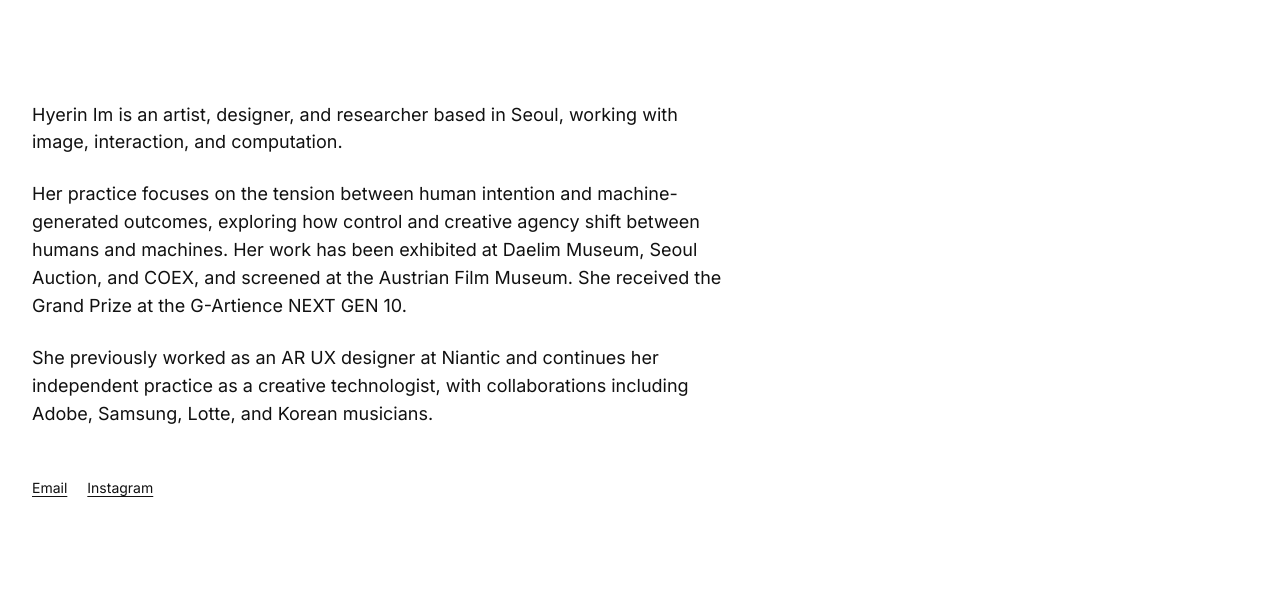
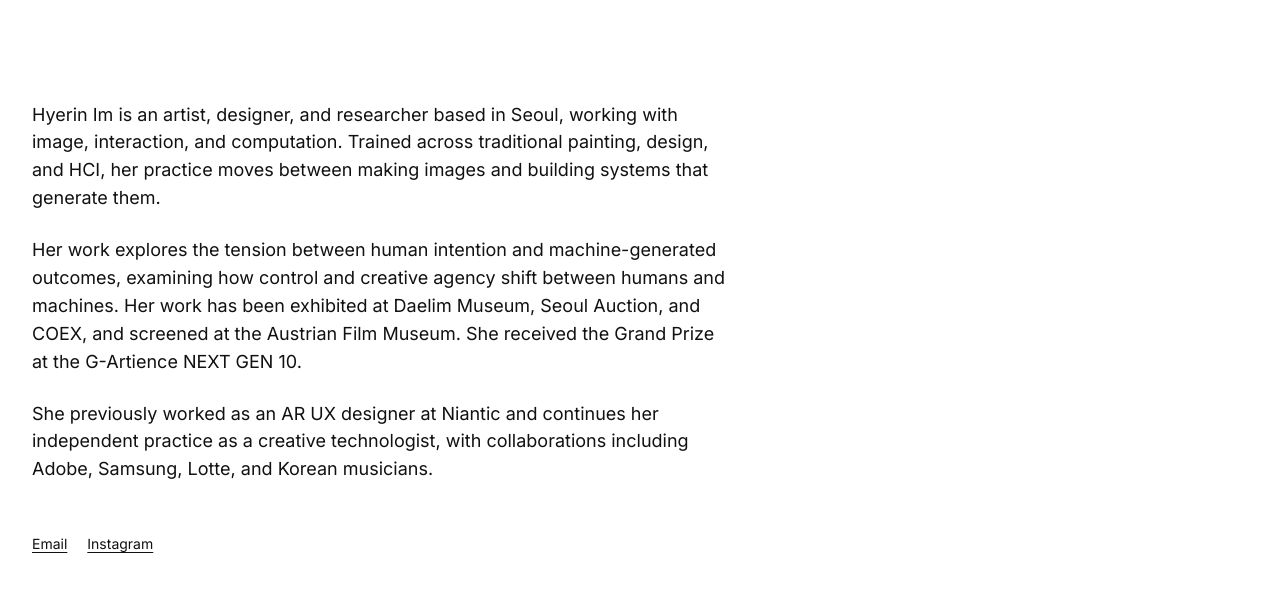
Before and after one commit to hrimmmmm/hrimmmmm.github.io, a plain HTML site: page about.html in a window 1280 px wide. Shown: the part 50-642 px from the top of the page. Drawn offline with Linux system fonts and the light colour scheme.

Commit message:
Update about.html

```diff
--- a/about.html
+++ b/about.html
@@ -37,13 +37,14 @@
 
       <p>
         Hyerin Im is an artist, designer, and researcher based in Seoul,
-        working with image, interaction, and computation.
+        working with image, interaction, and computation. Trained across traditional painting,
+        design, and HCI, her practice moves between making images and building systems that generate them.
       </p>
 
       <p>
-        Her practice focuses on the tension between human intention
-        and machine-generated outcomes, exploring how control and creative agency
-        shift between humans and machines. Her work has been exhibited at Daelim Museum,
+        Her work explores the tension between human intention and machine-generated outcomes,
+        examining how control and creative agency shift between humans and machines.
+        Her work has been exhibited at Daelim Museum,
         Seoul Auction, and COEX, and screened at the Austrian Film Museum.
         She received the Grand Prize at the G-Artience NEXT GEN 10.
       </p>
```
